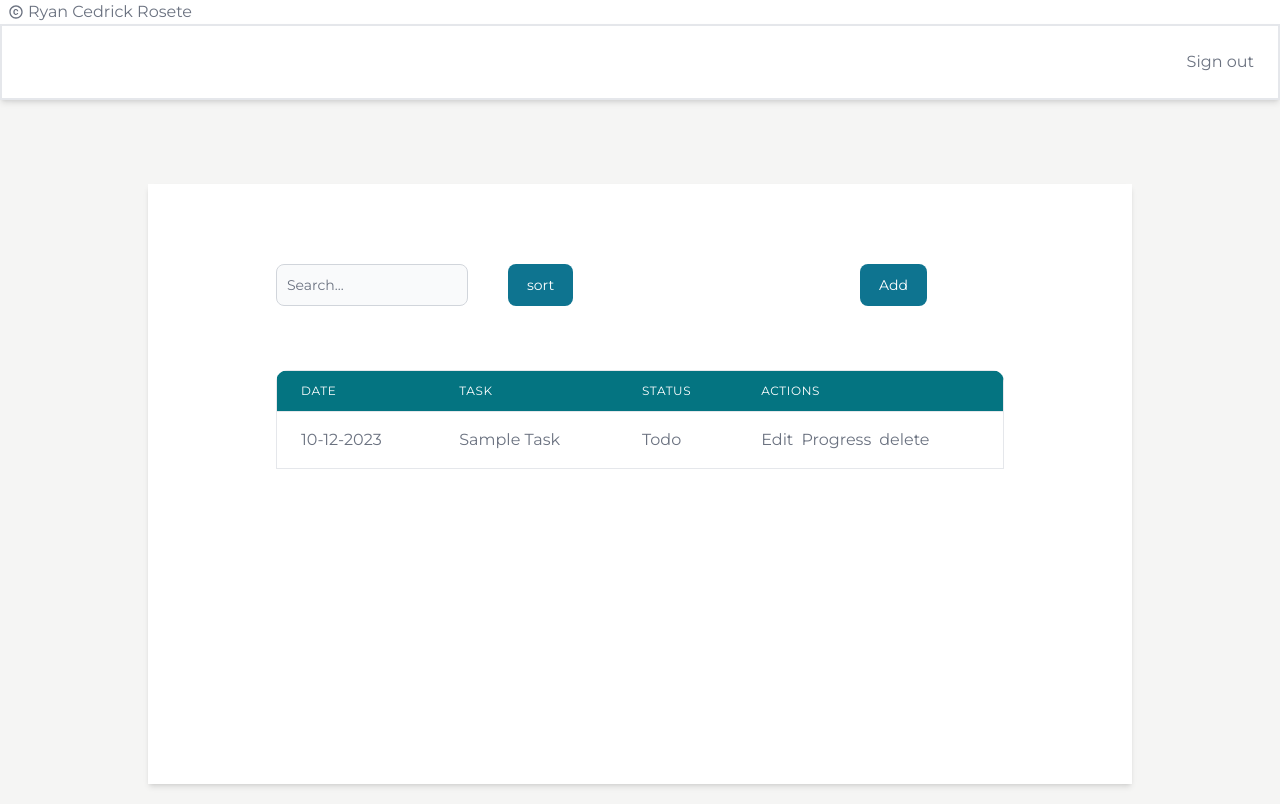
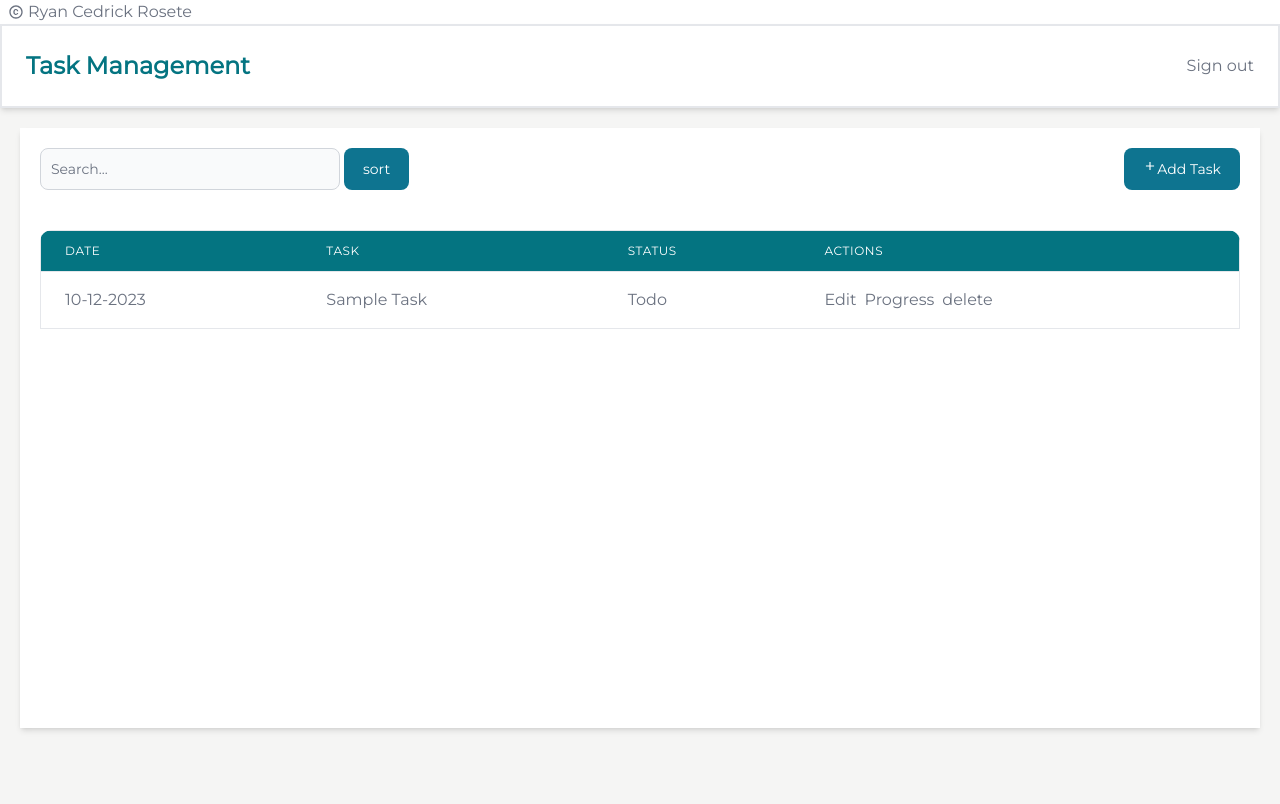
Before and after one commit to rrosete/task-management-system, a Next.js app: page /task in a window 1280 px wide. Built offline with nearby package versions, Linux system fonts and the light colour scheme.

Commit message:
add: search

```diff
--- a/src/components/navbar/navbar.tsx
+++ b/src/components/navbar/navbar.tsx
@@ -8,8 +8,9 @@ export const Navbar: FC = () => {
       <div className=" bg-white flex flex-row items-center px-2 gap-1">
         <MdOutlineCopyright /> <p>Ryan Cedrick Rosete</p>
       </div>
-      <nav className="sticky top-0 w-full border-2 bg-white shadow-md p-6">
-        <h2 className="text-right">
+      <nav className="sticky top-0 w-full border-2 bg-white shadow-md p-6 flex justify-between items-center z-40">
+        <p className="text-2xl font-semibold text-teal-600">Task Management</p>
+        <h2 className="">
           <Link href={"/"}>Sign out</Link>
         </h2>
       </nav>
--- a/src/components/table/table.tsx
+++ b/src/components/table/table.tsx
@@ -23,7 +23,9 @@ export const Table: FC<ITable> = ({ data, header }) => {
               <td className="px-6 py-4 whitespace-nowrap">{item.createdAt}</td>
               <td className="px-6 py-4 whitespace-nowrap">{item.task}</td>
               <td className="px-6 py-4 whitespace-nowrap">{item.status}</td>
-              <td className="px-6 py-4 whitespace-nowrap ">{item.actions}</td>
+              <td className="px-6 py-4 whitespace-nowrap text-right">
+                {item.actions}
+              </td>
             </tr>
           ))}
         </tbody>
--- a/src/hoc/Layout.tsx
+++ b/src/hoc/Layout.tsx
@@ -7,7 +7,7 @@ const Layout: FC<ILayout> = ({ children }) => {
     <>
       <Navbar />
       <div className="h-full m-auto p-5">
-        <div className="flex mt-5 p-5 xl:mx-32 xl:mt-16 xl:py-20 xl:px-32 bg-white min-h-[600px] shadow-md">
+        <div className="flex p-5 bg-white min-h-[600px] shadow-md">
           {children}
         </div>
       </div>
--- a/src/interface/pages/task.ts
+++ b/src/interface/pages/task.ts
@@ -1,5 +1,5 @@
 export interface IData {
-  id?: number;
+  id: number;
   task: string;
   createdAt?: string | number;
   status: string;
--- a/src/pages/task/index.tsx
+++ b/src/pages/task/index.tsx
@@ -1,9 +1,11 @@
 import Layout from "@/hoc/Layout";
 import { NextPage } from "next";
-import React, { useEffect, useState } from "react";
+import React, { ChangeEvent, useEffect, useState } from "react";
 import moment from "moment";
 import { Button, Modal, TextInput } from "flowbite-react";
 import { Table } from "@/components/table/table";
+import { IData } from "@/interface/pages/task";
+import { MdOutlineAdd } from "react-icons/md";
 
 const Task: NextPage = () => {
   const header = ["Date", "Task", "Status", "Actions"];
@@ -23,6 +25,25 @@ const Task: NextPage = () => {
   const [addModal, setAddModal] = useState(false);
   const [editModal, setEditModal] = useState(false);
   const [taskId, setTaskId] = useState<number | null>(null);
+
+  const [filteredItems, setFilteredItems] = useState<IData[]>([]);
+
+  const [searchTerm, setSearchTerm] = useState<string>("");
+
+  useEffect(() => {
+    const results = tasks.filter((item) =>
+      Object.values(item).some(
+        (value) =>
+          typeof value === "string" &&
+          value.toLowerCase().includes(searchTerm.toLowerCase())
+      )
+    );
+    setFilteredItems(results);
+  }, [searchTerm, tasks]);
+
+  const handleSearch = (event: ChangeEvent<HTMLInputElement>) => {
+    setSearchTerm(event.target.value);
+  };
 
   const handleEdit = (id: number) => {
     const itemToEdit = tasks.find((item) => item.id === id);
@@ -71,7 +92,7 @@ const Task: NextPage = () => {
     setIdIncrement(idIncrement + 1);
   };
 
-  const renderData = tasks.map((item) => {
+  const renderData = filteredItems.map((item) => {
     let status = "";
 
     if (item.status === "Todo") {
@@ -83,6 +104,7 @@ const Task: NextPage = () => {
     }
 
     return {
+      id: item.id,
       createdAt: item.createdAt,
       task: item.task,
       status: item.status,
@@ -109,26 +131,27 @@ const Task: NextPage = () => {
   return (
     <Layout>
       <div className="flex-col mb-24 w-full">
-        <div className="flex flex-row justify-between mb-16">
-          <div className="flex flex-row gap-10">
+        <div className="flex flex-row justify-between mb-10">
+          <div className="flex flex-row gap-1 w-2/4">
             <TextInput
               placeholder="Search..."
-              value=""
-              onChange={(e) => {}}
+              value={searchTerm}
+              onChange={handleSearch}
               name="search"
+              className="w-1/2"
             />
-            <div className="w-36">
+            <div className="">
               <Button onClick={() => {}}>sort</Button>
             </div>
           </div>
-          <div className="w-36">
+          <div className="flex flex-row gap-3">
             <Button
               onClick={() => {
                 setAddModal(true);
                 setAddTask("");
               }}
             >
-              Add
+              <MdOutlineAdd /> Add Task
             </Button>
           </div>
         </div>
```
